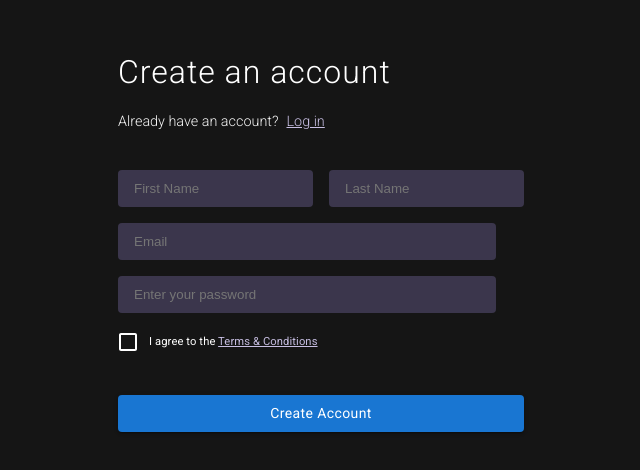
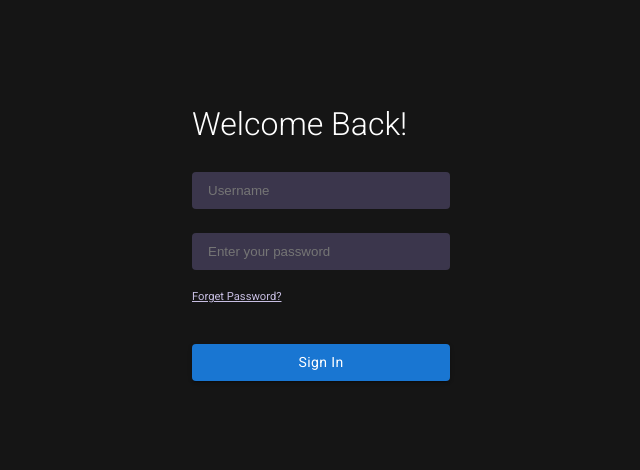
Before and after one commit to VenkatesaMG/BioShiftValueHealth, a React (Vite) app in the folder frontend/: page /login in a window 1280 px wide. Shown: the part 140-610 px from the top of the page, without its empty margins (319-959 px from the left). Built offline with nearby package versions, Linux system fonts and the light colour scheme.

Commit message:
HomePage Part1

```diff
--- a/frontend/components/login.jsx
+++ b/frontend/components/login.jsx
@@ -1,54 +1,24 @@
-import { useState } from 'react'
-import { Checkbox, FormControlLabel, Button} from '@mui/material';
+import {Button} from '@mui/material';
 export default function login(){
     return(
         <div className='login-comp'>
-            <div className='login-form-div'>
                 <div className='login-right-div'>
-                    <div className='login-header'><h1>Create an account</h1></div>
-                    <div className='login-link'>Already have an account?<a href="">Log in</a></div>
-                    <div>
+                    <div className='login-header'><h1>Welcome Back!</h1></div>
                         <form action="">
-                            <div className='login-input'>
-                                <input type="text" placeholder='First Name'/>
-                                <input type="text" placeholder='Last Name'/>
-                            </div>
-                            <div className='email-input-div'>
-                                <input type="text" placeholder='Email'/>
-                            </div>
-                            <div className='password-input-div'>
-                                <input type="password" placeholder='Enter your password'/>
-                            </div>
-                            <div className='login-checkbox-div'>
-                                <FormControlLabel
-                                    control={
-                                        <Checkbox
-                                            sx={{
-                                                color: 'white',
-                                                '&.Mui-checked': {
-                                                color: 'white',
-                                                },
-                                                '& .MuiSvgIcon-root': {
-                                                borderRadius: '4px',
-                                                },
-                                            }}
-                                        />
-                                    }
-                                    label= {
-                                        <>I agree to the {' '}
-                                            <a href="#" style={{ color:'#c7bee2', textDecoration: 'underline' }}>
-                                            Terms & Conditions</a>
-                                        </>
-                                    }
-                                />
-                            </div>
-                            <div>
-                                <Button variant="contained" id='create-account-button'>Create Account</Button>
+                            <div className='login-form-div'>
+                                <div className='login-input-div'>
+                                    <input type="email" placeholder='Username'/>
+                                </div>
+                                <div className='login-input-div'>
+                                    <input type="password" placeholder='Enter your password'/>
+                                </div>
+                                <div className='forget-pass-div'><a href="">Forget Password?</a></div>
+                                <div>
+                                    <Button variant="contained" id='login-button'>Sign In</Button>
+                                </div>
                             </div>
                         </form>
                     </div>
                 </div>
-            </div>
-        </div>
-    )
+        )
 }
--- /dev/null
+++ b/frontend/components/signup.jsx
@@ -0,0 +1,54 @@
+import { useState } from 'react'
+import { Checkbox, FormControlLabel, Button} from '@mui/material';
+export default function signup(){
+    return(
+        <div className='signup-comp'>
+            <div className='signup-form-div'>
+                <div className='signup-right-div'>
+                    <div className='signup-header'><h1>Create an account</h1></div>
+                    <div className='signup-link'>Already have an account?<a href="">Log in</a></div>
+                    <div>
+                        <form action="">
+                            <div className='signup-input'>
+                                <input type="text" placeholder='First Name'/>
+                                <input type="text" placeholder='Last Name'/>
+                            </div>
+                            <div className='email-input-div'>
+                                <input type="email" placeholder='Email'/>
+                            </div>
+                            <div className='password-input-div'>
+                                <input type="password" placeholder='Enter your password'/>
+                            </div>
+                            <div className='signup-checkbox-div'>
+                                <FormControlLabel
+                                    control={
+                                        <Checkbox
+                                            sx={{
+                                                color: 'white',
+                                                '&.Mui-checked': {
+                                                color: 'white',
+                                                },
+                                                '& .MuiSvgIcon-root': {
+                                                borderRadius: '4px',
+                                                },
+                                            }}
+                                        />
+                                    }
+                                    label= {
+                                        <>I agree to the {' '}
+                                            <a href="#" style={{ color:'#c7bee2', textDecoration: 'underline' }}>
+                                            Terms & Conditions</a>
+                                        </>
+                                    }
+                                />
+                            </div>
+                            <div>
+                                <Button variant="contained" id='signup-button'>Create Account</Button>
+                            </div>
+                        </form>
+                    </div>
+                </div>
+            </div>
+        </div>
+    )
+}
--- a/frontend/src/App.jsx
+++ b/frontend/src/App.jsx
@@ -1,6 +1,7 @@
 import { useState } from 'react'
 import { BrowserRouter, Routes, Route } from 'react-router-dom'
 import MainPage from '../components/main_page.jsx'
+import SignUp from '../components/signup.jsx'
 import Login from '../components/login.jsx'
 
 function App() {
@@ -11,6 +12,7 @@ function App() {
       <Routes>
         <Route path = '/' element = {<MainPage />}></Route>
         <Route path = '/login' element={<Login/>}></Route>
+        <Route path = '/signup' element={<SignUp />}></Route>
       </Routes>
     </BrowserRouter>
   </div>
--- a/frontend/src/index.css
+++ b/frontend/src/index.css
@@ -2,6 +2,7 @@
 @import url('https://fonts.googleapis.com/css2?family=Raleway:ital,wght@0,100..900;1,100..900&display=swap');
 @import url('https://fonts.googleapis.com/css2?family=Open+Sans:ital,wght@0,300..800;1,300..800&family=Raleway:ital,wght@0,100..900;1,100..900&display=swap');
 @import url('https://fonts.googleapis.com/css2?family=Roboto:ital,wght@0,100;0,300;0,400;0,500;0,700;0,900;1,100;1,300;1,400;1,500;1,700;1,900&display=swap');
+@import url('https://fonts.googleapis.com/css2?family=Oswald:wght@200..700&display=swap');
 
 body{
   background-color:#151515;
@@ -126,44 +127,44 @@ body{
   height:auto;
 }
 
-.login-comp{
+.signup-comp{
   height: 95vh;
   display:flex;
   justify-content: center;
   align-items: center;
 }
 
-.login-form-div{
+.signup-form-div{
   display:flex;
   font-family: 'Roboto';
   justify-content: center;
 
 }
 
-.login-header > h1{
+.signup-header > h1{
   color:white;
   font-weight:300;
   letter-spacing: 1px;
 }
 
-.login-link{
+.signup-link{
   color:whitesmoke;
   font-weight:300;
   font-size:0.9rem;
 }
 
-.login-link > a{
+.signup-link > a{
   margin:0.5rem;
   color:#c7bee2;
 }
 
-.login-input{
+.signup-input{
   display:flex;
   gap:1rem;
   margin-top:2rem;
 }
 
-.login-input > input, .email-input-div > input, .password-input-div > input{
+.signup-input > input, .email-input-div > input, .password-input-div > input{
   background-color: #3b364c;
   color:white;
   border:none;
@@ -172,7 +173,8 @@ body{
   border-radius:4px;
   padding-left: 1rem;
 }
-.login-input > input:focus, .email-input-div > input:focus, .password-input-div > input:focus{
+
+.signup-input > input:focus, .email-input-div > input:focus, .password-input-div > input:focus{
   border:none;
   outline:none;
 }
@@ -182,15 +184,113 @@ body{
 }
 
 
-.login-checkbox-div .MuiFormControlLabel-label{
+.signup-checkbox-div .MuiFormControlLabel-label{
   font-size:0.7rem;
   color:white;
 }
 
-#create-account-button{
+#signup-button{
   width: 100%;
   margin: 2rem 0rem;
   color:primary;
   text-transform: capitalize;
   font-weight:400;
 }
+
+.login-comp{
+  height:95vh;
+  display: flex;
+  justify-content: center;
+  align-items: center;
+}
+
+.login-header > h1{
+  font-family: 'Roboto';
+  font-weight:300;
+  color:white;
+}
+
+.login-form-div{
+  display:flex;
+  flex-direction: column;
+  gap:0.5rem;
+}
+
+.login-input-div > input{
+  background-color: #3b364c;
+  color:white;
+  border:none;
+  margin:0.5rem 0rem;
+  height:2.2rem;
+  border-radius:4px;
+  padding-left: 1rem;
+  width: 15rem;
+}
+
+.login-input-div > input:focus{
+  outline:none;
+  border:none;
+}
+
+#login-button{
+  width: 100%;
+  margin: 2rem 0rem;
+  color:primary;
+  text-transform: capitalize;
+  font-weight:400;
+}
+
+.forget-pass-div > a{
+  font-family: 'Roboto';
+  color:#c7bee2;
+  font-size:0.7rem;
+}
+
+.hero-section-outer{
+  border-left:1px solid white;
+  margin-left:3rem;
+  margin-top:2rem;
+  padding-left:2rem;
+}
+
+.hero-section{
+  display:flex;
+  flex-direction:row;
+  margin: 2rem 0rem;
+  gap:4rem;
+}
+
+.hero-section-header{
+  /* margin-left:2rem;
+  margin-top:3rem; */
+  font-family:'Oswald';
+  font-weight:500;
+  display:flex;
+  font-size: 3rem;
+  flex-direction: column;
+  text-transform: uppercase;
+  letter-spacing: 2px;
+  width: fit-content;
+}
+
+.hero-section-img{
+  display:flex;
+  justify-content: center;
+  align-items: center;
+}
+.hero-section-img > img{
+  width:25rem;
+}
+#how-it-works{
+  border-radius: 2rem;
+  font-family: 'Oswald';
+  font-weight: 350;
+  letter-spacing: 2px;
+  font-size:0.7rem;
+  color:white;
+  border-color:white;
+}
+#how-it-works #right-arrow{
+  font-size:large;
+  margin-left:0.3rem;
+}
```
Also changed, not shown: frontend/components/main_page.jsx (+21 -3 lines), 1 other file (tests, documents, lock files or other folders).
